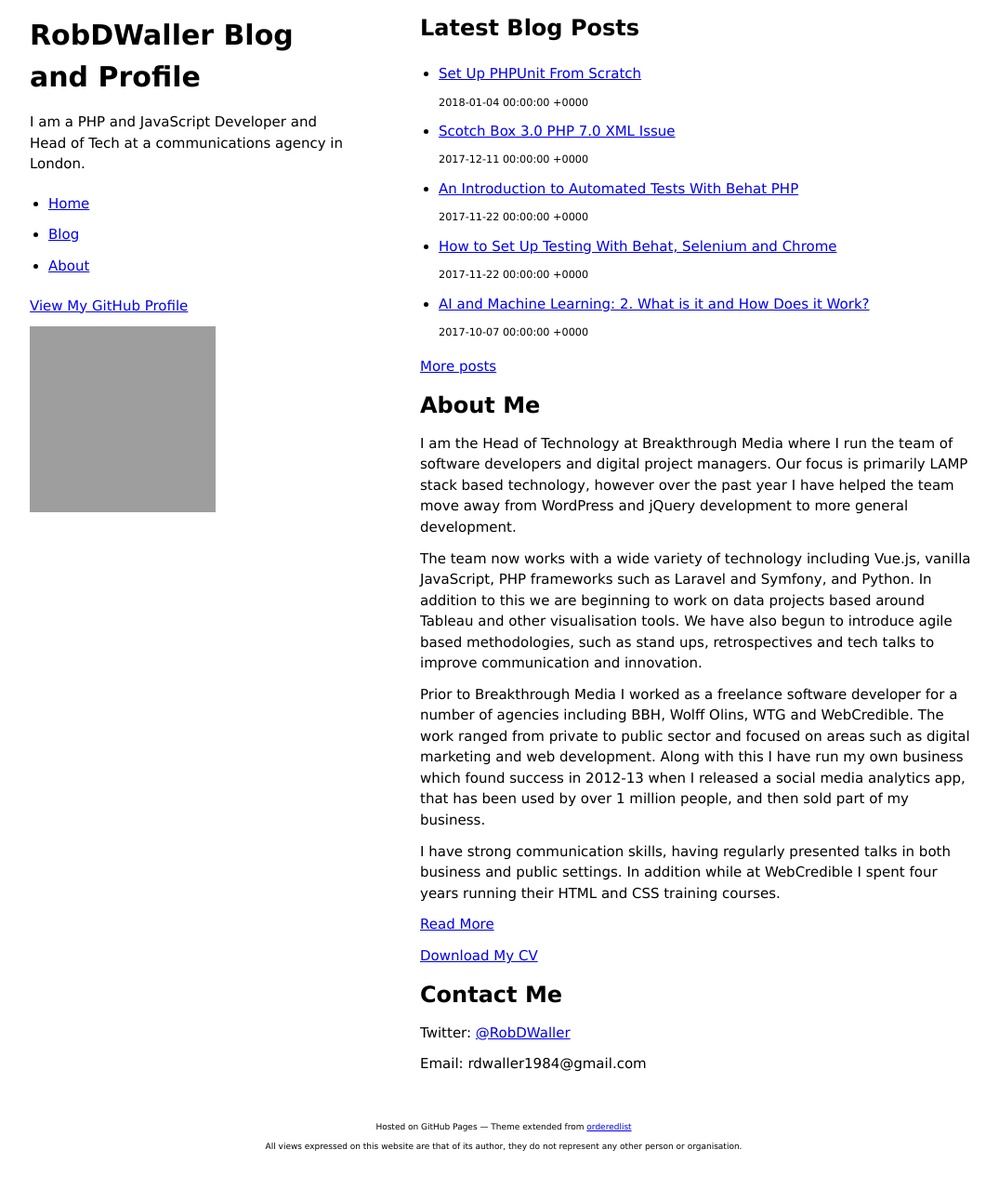
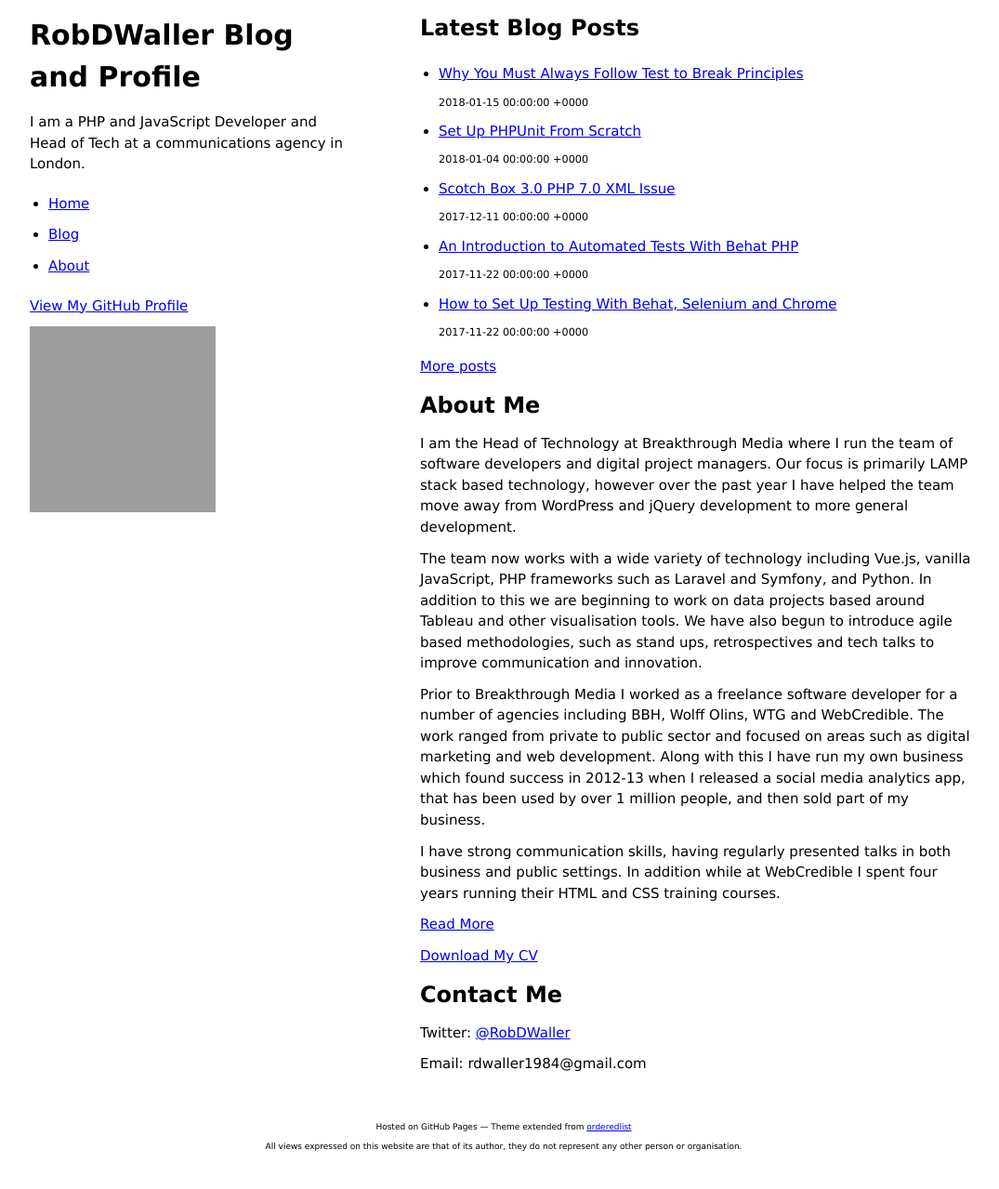
Before and after one commit to RobDWaller/robdwaller.github.io, a Jekyll site: the page built from index.html, in a window 1280 px wide. Shown: the whole page at 93% size, without its empty margins (98-1173 px from the left). Built offline with Jekyll 4.4.1, drawn with Linux system fonts in a browser that asks for light colours; some of the changed lines change nothing that is shown; grey boxes are pictures that could not be loaded.

Commit message:
Finished test to break post, before upload of repository.

````diff
--- a/_posts/2018-01-12-why-you-must-test-to-break.md
+++ b/_posts/2018-01-15-why-you-must-test-to-break.md
@@ -1,13 +1,13 @@
 ---
 layout: post
-title: 'Why You Must Always Test to Break'
-published: false
-description: ''
-tags: [tests]
+title: 'Why You Must Always Follow Test to Break Principles'
+published: true
+description: 'When building an application and writing code there are two types of test you can run to check everything works, test to work and test to break.'
+tags: [tests, php, phpunit, unit tests, test to work, test to break]
 ---
 When building an application and writing code there are two types of test you can run to check everything works. The first is 'test to work', these are tests that under normal conditions check your code works.
 
-To take the example of a car, you might create a test that checks when you put the key in the ignition and when you turn it the engine starts.
+To take the example of a car, you might create a test that checks when you put the key in the ignition and then turn it the engine starts.
 
 ```
 Given there is a car with an ignition
@@ -18,26 +18,26 @@ Then the car's engine will start
 
 Similarly with code you will write a unit test that checks when you pass an expected argument into a method that you are returned the value you expect. You write and carry out these tests to prove your application or car works.
 
-While 'test to work' is important and you should always write tests that prove your code works you must also 'test to break'. This is where you ask difficult and unexpected questions of your code and application. This is important because you can achieve 100% code coverage and very high path coverage by just writing 'test to work' tests. However 'test to work' does not guarantee your code will work under all conditions.
+While 'test to work' is important, and you should always write tests that prove your code works, you must also 'test to break'. This is where you ask difficult and unexpected questions of your code and application. This is important because you can achieve 100% code coverage and very high path coverage by just writing 'test to work' tests. However 'test to work' does not guarantee your code will work under all conditions.
 
-To return to our car example, a 'test to break' test may read as follows. Insert a screwdriver into the ignition, twist it and wiggle it, the engine must not start. Another set of tests to break may ask what happens if I drive a car into a wall at 20mph, 40mph, 60mph and 80mph.
+To return to our car example, a 'test to break' test may read as follows. Insert a screwdriver into the ignition, twist it and wiggle it, the engine must not start. Another set of tests to break may ask what happens if a car is driven into a wall at 20mph, 40mph, 60mph and 80mph.
 
 ```
-Given I am in a moving car traveling at 20mph
-When I guide the car into a brick wall
+Given a moving car is traveling at 20mph
+When it is guided into a brick wall
 Then the seat belt tightens
 And the airbag deploys
 ```
 
 Each of these tests check that certain things don't break and in both cases our tests are checking what happens under abnormal circumstances. It's unlikely that someone will drive a car into a wall at 60mph, however you should still test for what happens.
 
-Code should be tested in exactly the same way. Let's look at an example, imagine we have some magical code that builds car objects for a car ordering system. Like the Ford Motoring company we like black cars so we only want users to order black cars. There will be two other rules to follow also.
+Code should be tested in exactly the same way. Let's look at an example, imagine we have some magical code that builds car objects for a car ordering system. Like the Ford Motoring company we like black cars so users can only order black cars. There are also two other rules, so our application rules are as follows.
 
 - Cars must be black
 - Cars must have four wheels
 - Cars must have three or five doors
 
-To begin we write a test to build a car object that accepts three arguments `$color`, `$wheels` and `$doors`. There are then three getter methods to retrieve this information.
+To begin we write a test to build a car object that accepts three arguments `$colour`, `$wheels` and `$doors`. There are then three getter methods to retrieve this information which we will run assertions on.
 
 ```php
 public function testMakeCar()
@@ -108,7 +108,7 @@ public function testOrderFiveDoorCar()
     $order = new Order($car);
 
     $this->assertEquals(
-        'You have ordered a black car with 4 tyres and 5 doors',
+        'You have ordered a black car with 4 wheels and 5 doors',
         $order->getOrderDetails()
     );
 }
@@ -120,7 +120,7 @@ public function testOrderThreeDoorCar()
     $order = new Order($car);
 
     $this->assertEquals(
-        'You have ordered a black car with 4 tyres and 3 doors',
+        'You have ordered a black car with 4 wheels and 3 doors',
         $order->getOrderDetails()
     );
 }
@@ -145,7 +145,7 @@ class Order
 
     public function getOrderDetails()
     {
-        return 'You have ordered a ' . $this->car->getColour() . ' car with ' . $this->car->getWheelCount() . ' tyres and ' . $this->car->getDoorCount() . ' doors';
+        return 'You have ordered a ' . $this->car->getColour() . ' car with ' . $this->car->getWheelCount() . ' wheels and ' . $this->car->getDoorCount() . ' doors';
     }
 }
 ```
@@ -162,9 +162,9 @@ The answer is nothing, our code will execute fine. We will just get output from
 You have ordered a blue car with 8 wheels and 6 doors
 ```
 
-This of course will break all our application rules. And in the real world it's precisely how another developer may use the code in the future. To get things right we need to write some 'test to break' tests that check what happens if another developer missuses our code.
+This of course will break all our application rules. And in the real world it's precisely how another developer or user may accidentally use the code in the future. To get things right we need to write some 'test to break' tests that check what happens if our code is misused.
 
-We'll write three new tests, one to check for black color, one for four wheels and a final one for three or five doors...
+We'll write three new tests, one to check for black colour, one for four wheels and a final one for three or five doors...
 
 ```php
 /**
@@ -207,11 +207,11 @@ public function testOrderSixDoorCar()
 }
 ```
 
-My tests are going to force exceptions on the `Order::getOrderDetails()` method. You could choose to just return an error message or a boolean `false`, I'm though not a fan of mixed return types nor returning error strings, personal preference. Also you could impose exceptions in the Car object constructor, again though I'm not a fan of doing this.
+My tests are going to force exceptions on the `Order::getOrderDetails()` method. You could choose to just return an error message or a boolean `false`, I'm though not a fan of mixed return types nor returning error strings, personal preference... Also you could impose exceptions in the Car object constructor, again though I'm not a fan of doing this.
 
-With these three 'test to break' tests we impose our application rules explicitly, our order process will fail if it receives a Car object containing the wrong data.
+However, with these three 'test to break' tests now in place we impose our application rules explicitly. Our order process will fail if it receives a Car object containing the wrong data, which is what we want.
 
-To fulfil these tests I simply add a private `validate()` method to my Order class that I call in the `getOrderDetails()` method. In addition I add an OrderException class that extends the PHP Exception class, I like explicit exceptions.
+To fulfil these tests I simply add a private `validate()` method to my Order class that I call in the `getOrderDetails()` method. In addition I add an OrderException class that extends the PHP Exception class, I like explicit exceptions too...
 
 ```php
 private function validate(): void
@@ -230,6 +230,8 @@ private function validate(): void
 }
 ```
 
-Our code now fulfils the tests and it can only be used in one way. A developer cannot throw a Car object at the Order object without complying with our application rules.
+Our code now fulfils the tests and it can only be used in one way. A developer cannot throw a Car object at the Order object without complying with our application rules. And it means our code and application are now more robust and properly tested.
 
-Everything I've stated in this post, I hope, is obvious as the example is very simple. However I strongly believe that as application logic grows and becomes more complex developers often fail to implement 'test to break' principles. It is essential that developers and QAs consider how code and applications may be misused and test for these scenarios.
+Everything I've stated in this post, I hope, is obvious as the example is very simple. However in more complex applications things are less obvious and more likely to go wrong, especially when integrated. This is why it is essential to follow 'test to break' principles and always look for ways in which your code may be misused. This will have a number of benefits, your application and code will be more robust, meaning you'll sleep better at night, but importantly you'll spend less time bug fixing after launch.
+
+If you would like to view a working version of the code discussed in this post please take a look at the associated repository. And of course if you have any questions or thoughts please message me on Twitter [@RobDWaller](https://twitter.com/RobDWaller)
````
